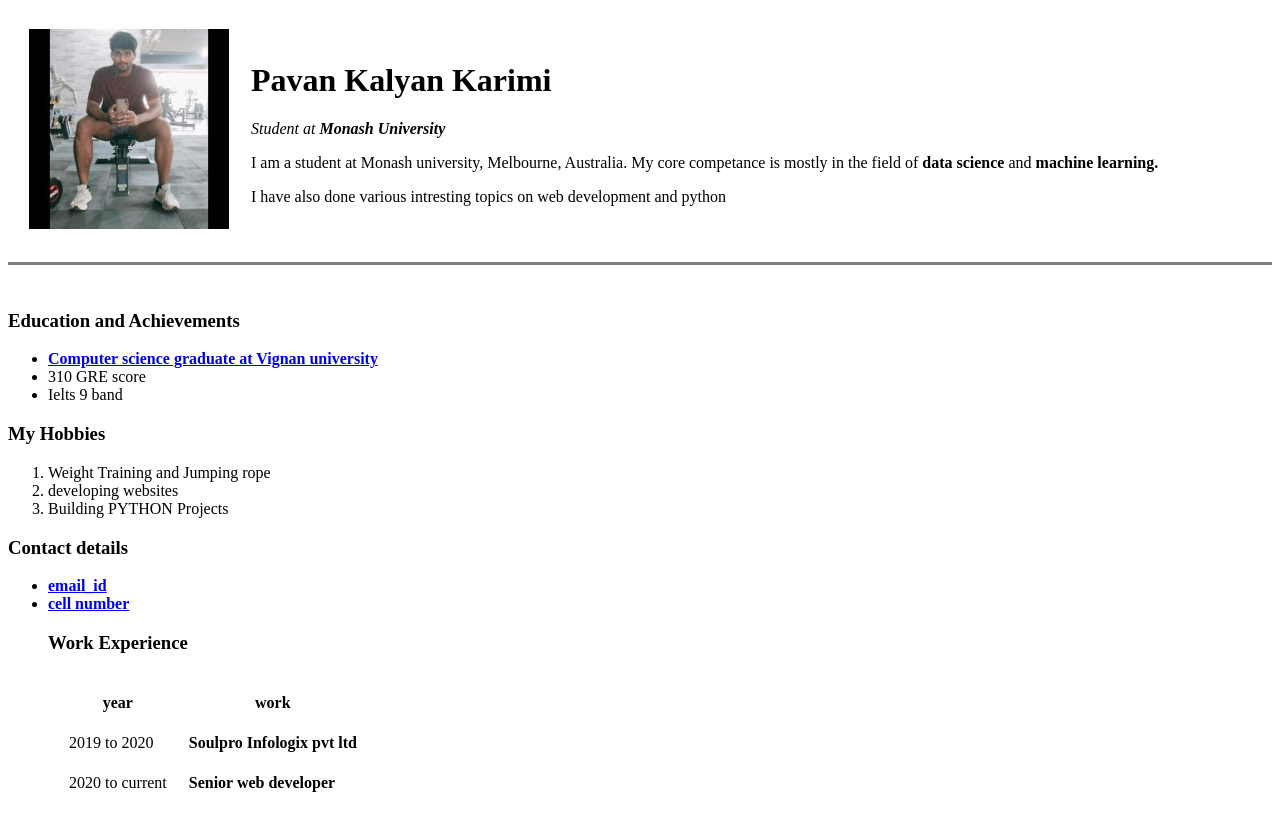
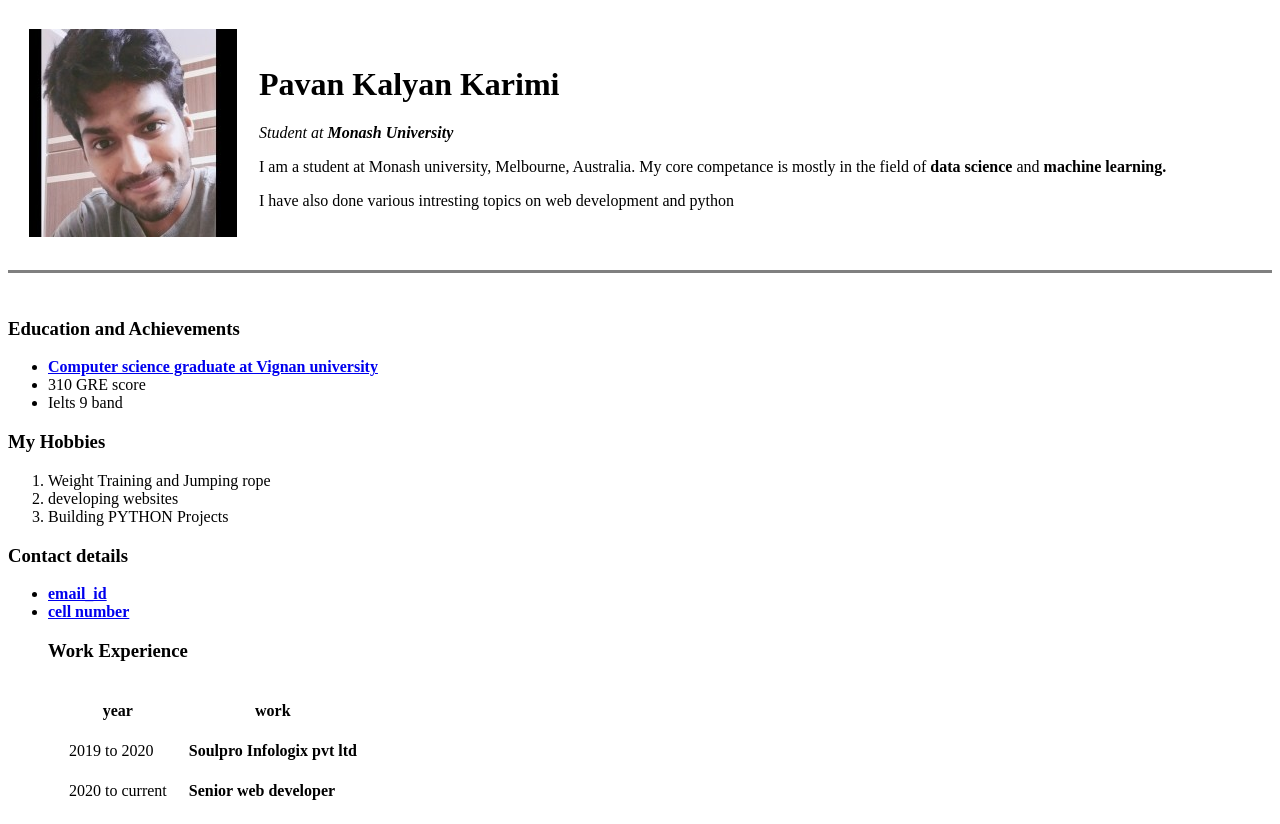
Before and after one commit to Pavan-kalyan-karimi/cv, a plain HTML site: page index.html in a window 1280 px wide. Shown: the top 824 px of the page. Drawn offline with Linux system fonts and the light colour scheme.

Commit message:
updated index file

```diff
--- a/index.html
+++ b/index.html
@@ -7,7 +7,7 @@
 <body>
     <table cellspacing="20">
         <tr>
-            <td><img src="pavan (1).jpg" alt="pavan kalyan profile pic"></td>
+            <td><img src="SquareFit_20230102_15282117 (1).jpg" alt="pavan kalyan profile pic"></td>
             <td>
                 <h1>Pavan Kalyan Karimi</h1>
                 <p><em>Student at <strong>Monash University</strong> </em></p>
```
